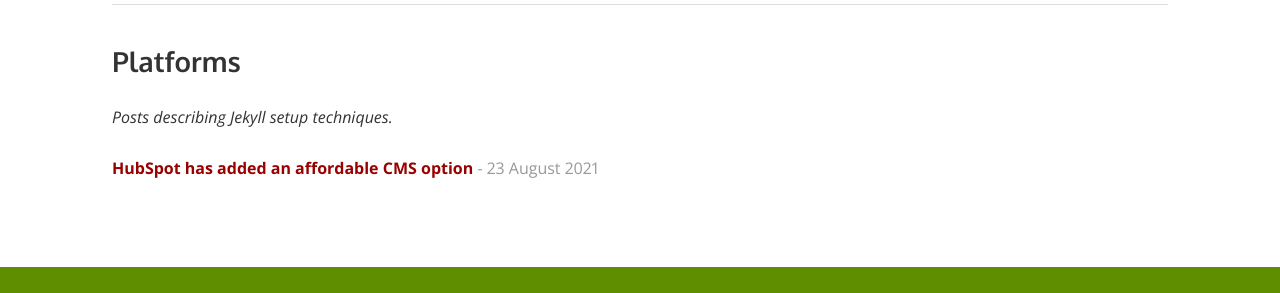
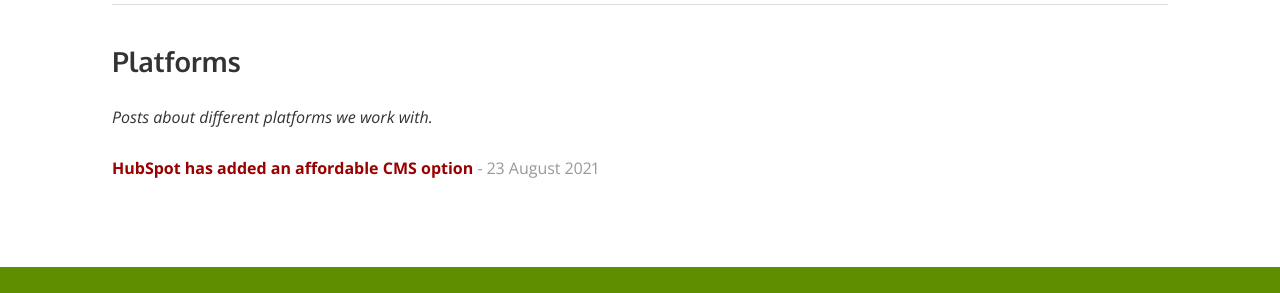
Before and after one commit to LastRose/lastrose.github.io, a Jekyll site: the page built from posts.html, in a window 1280 px wide and 900 px high, scrolled down 1593 px. Shown: the part 381-674 px from the top of the window. Built offline with Jekyll 4.4.1, drawn with Linux system fonts in a browser that asks for light colours; nearby versions of some CDN libraries.

Commit message:
description fix

```diff
--- a/_config.yml
+++ b/_config.yml
@@ -29,7 +29,7 @@
 # Category descriptions (for archive pages)
 descriptions:
   - cat: Platforms
-    desc: "Posts describing Jekyll setup techniques."
+    desc: "Posts about different platforms we work with."
 
   - cat: Programming
     desc: "Posts about some solutions we came up with"
```
